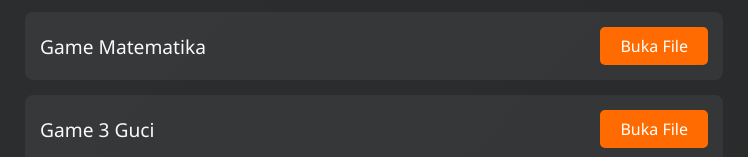
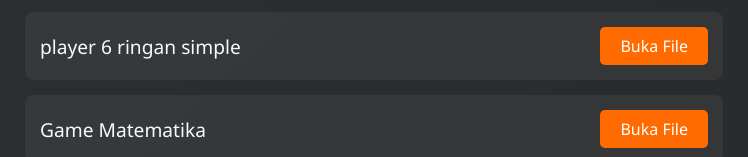
Before and after one commit to masukkannama/cobaweb, a plain HTML site: page index.html in a window 1280 px wide. Shown: the part 643-800 px from the top of the page, 266-1014 px from the left. Drawn offline with Linux system fonts and the light colour scheme.

Commit message:
Add player 6 and update file list
Added player 6 to the file list and updated the file structure.

```diff
--- a/index.html
+++ b/index.html
@@ -141,6 +141,11 @@
                 <a href="player 5.html" class="file-link">Buka File</a>
             </div>
 
+             <div class="file-item">
+                <div class="file-name">player 6 ringan simple</div>
+                <a href="player 6.html" class="file-link">Buka File</a>
+            </div>
+
               <div class="file-item">
                 <div class="file-name">Game Matematika</div>
                 <a href="quiz_matematika_4.html" class="file-link">Buka File</a>
```
